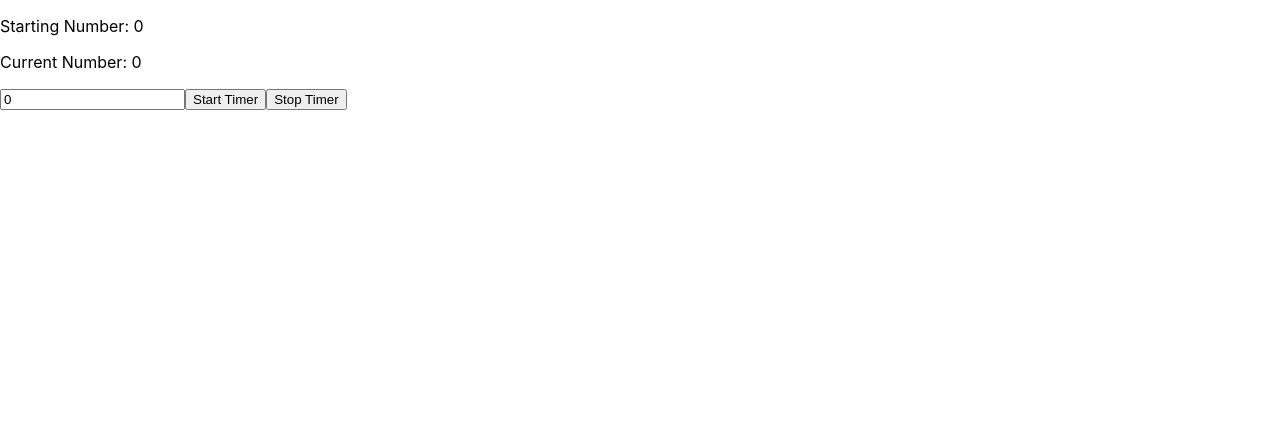
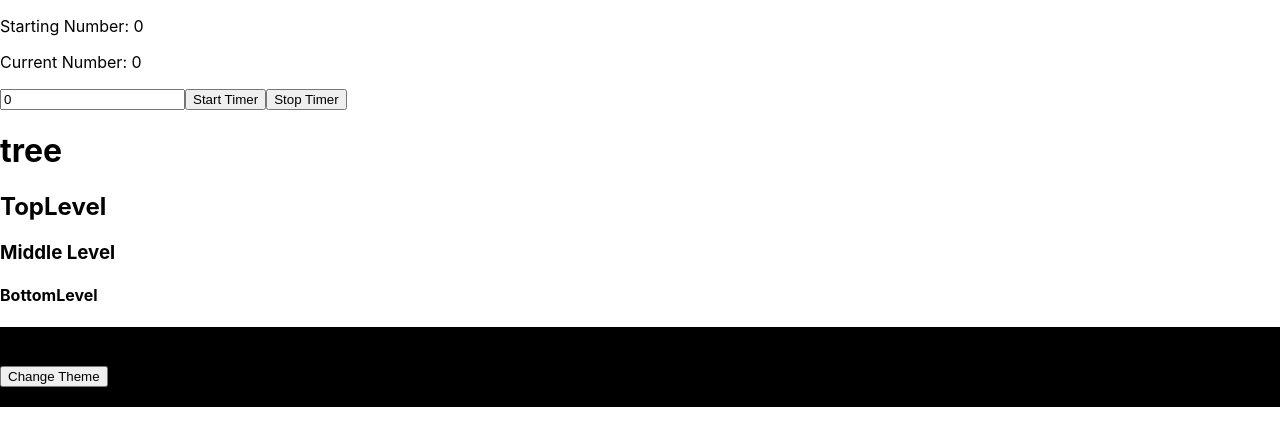
Before and after one commit to vlasoffivan95/react_from_zero, a React (Create React App) app: page / in a window 1280 px wide. Shown: the top 446 px of the page. Built offline with nearby package versions, Linux system fonts and the light colour scheme.

Commit message:
add example useContext ()

```diff
--- a/src/App.js
+++ b/src/App.js
@@ -1,9 +1,20 @@
 import "./App.css";
 import React from "react";
 import Timer from "components/HookTimer";
+import Tree from "components/Tree";
+import { ProductContext, ThemeContext } from "context";
 
 function App() {
-  return <Timer />;
+  return (
+    <>
+      <ThemeContext.Provider value={"dark"}>
+        <ProductContext.Provider value = {{id:10, name:'Prod1'}}>
+        <Timer />
+        <Tree />
+        </ProductContext.Provider>
+      </ThemeContext.Provider>
+    </>
+  );
 }
 
 export default App;
--- a/src/components/Tree/BottomLevel/index.jsx
+++ b/src/components/Tree/BottomLevel/index.jsx
@@ -1,5 +1,5 @@
 import React from "react";
-import SomeArticle from "../SomeArticle";
+import SomeArticle from "../SomeArticle/SomeArticleHooks";
 
 const BottleLevel = (props) => {
   return (
--- /dev/null
+++ b/src/components/Tree/SomeArticle/SomeArticleHooks.jsx
@@ -0,0 +1,25 @@
+import React, { useContext } from "react";
+import CONSTANTS from "constants";
+import { withTheme, withProduct } from "hocs";
+import { ThemeContext, ProductContext } from "context";
+
+const { THEMES } = CONSTANTS;
+
+const SomeArticle = (props) => {
+  const { theme, onClick } = props;
+  const product = useContext(ProductContext);
+
+  const styles = {
+    backgroundColor: theme === CONSTANTS.THEMES.LIGHT ? "lightgray" : "black",
+  };
+
+  return (
+    <article style={styles}>
+      <h5>Article</h5>
+      <button onClick={onClick}>Change Theme</button>
+      <div>{JSON.stringify(product)}</div>
+    </article>
+  );
+};
+
+export default SomeArticle;
```
